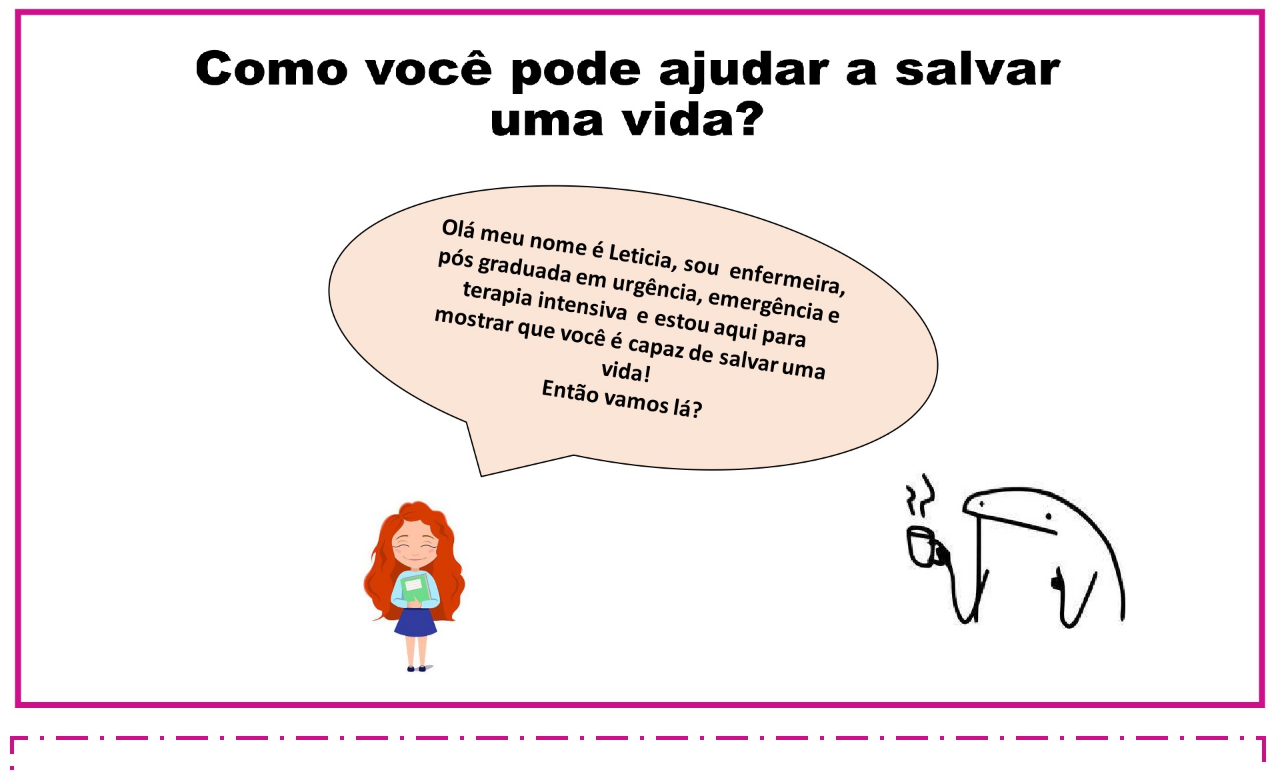
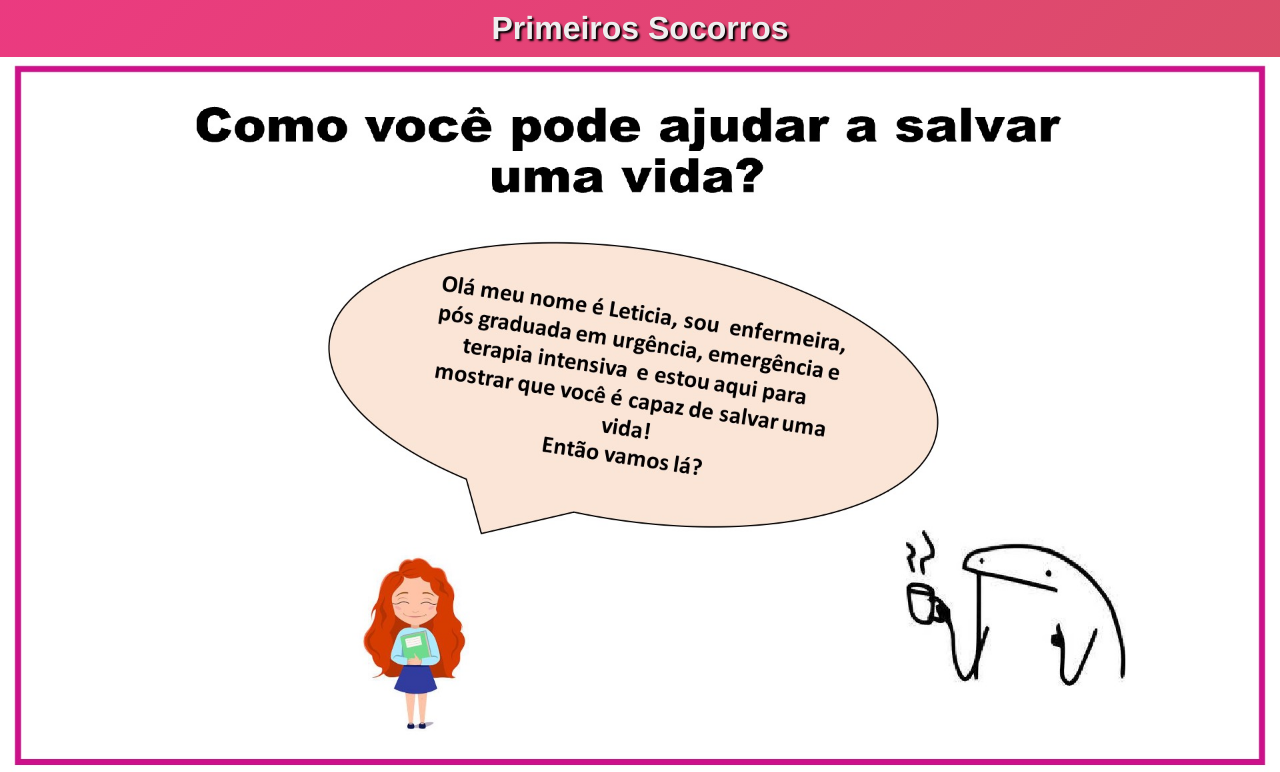
Before and after one commit to cassicava/Lee, a plain HTML site: page index.html in a window 1280 px wide. Shown: the top 772 px of the page. Drawn offline with Linux system fonts and the light colour scheme.

Commit message:
Add files via upload

```diff
--- a/index.html
+++ b/index.html
@@ -35,6 +35,10 @@
 
 
 <body>
+    <header>
+        <h1>Primeiros Socorros</h1>
+    </header>
+
 
 <div class="imagens">
 
--- a/style.css
+++ b/style.css
@@ -17,6 +17,21 @@ html {
     height: -webkit-fill-available;
 }
 
+header{
+    height: auto;
+    width: auto;
+    padding: 10px;
+    background: rgb(235,58,128);
+background: linear-gradient(135deg, rgba(235,58,128,1) 0%, rgba(219,77,105,1) 100%);
+}
+
+h1{
+    font-size: 2em;
+    color: #eee;
+    text-align: center;
+    text-shadow: 2px 2px 2px black;
+}
+
 .imagens{
     display: flex;
     flex-direction: column;
```
